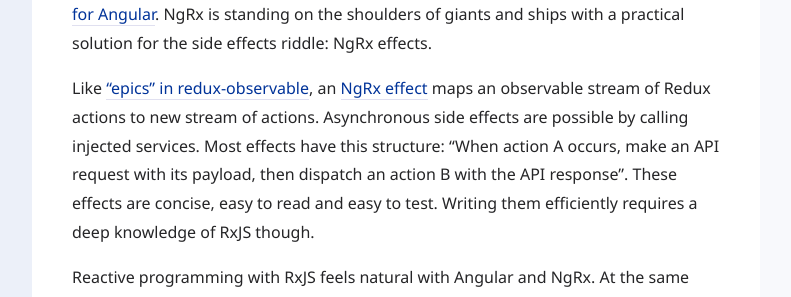
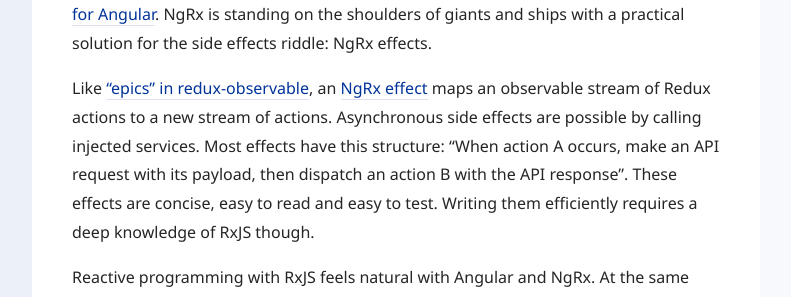
Before and after one commit to molily/molily.de, a Jekyll site: the page built from _posts/2017-11-02-angular-typescript-rxjs.md, in a window 1280 px wide and 900 px high, scrolled down 4320 px. Shown: the part 183-480 px from the top of the window, without its empty margins (88-879 px from the left). Built offline with Jekyll 4.4.1, drawn with Linux system fonts in a browser that asks for light colours; some web fonts are replaced.

Commit message:
Article typos

```diff
--- a/_posts/2017-11-02-angular-typescript-rxjs.md
+++ b/_posts/2017-11-02-angular-typescript-rxjs.md
@@ -71,7 +71,7 @@
 
 So I’m struggling with expressing logic in RxJS that would be simple to implement imperatively. At the same time, I’m convinced that this way of programming has its clear benefits in some cases. For example, I’m using [NgRx, a Redux implementation for Angular](https://github.com/ngrx/platform). NgRx is standing on the shoulders of giants and ships with a practical solution for the side effects riddle: NgRx effects.
 
-Like [“epics” in redux-observable](https://redux-observable.js.org/docs/basics/Epics.html), an [NgRx effect](https://github.com/ngrx/platform/blob/master/docs/effects/README.md) maps an observable stream of Redux actions to new stream of actions. Asynchronous side effects are possible by calling injected services. Most effects have this structure: “When action A occurs, make an API request with its payload, then dispatch an action B with the API response”. These effects are concise, easy to read and easy to test. Writing them efficiently requires a deep knowledge of RxJS though.
+Like [“epics” in redux-observable](https://redux-observable.js.org/docs/basics/Epics.html), an [NgRx effect](https://github.com/ngrx/platform/blob/master/docs/effects/README.md) maps an observable stream of Redux actions to a new stream of actions. Asynchronous side effects are possible by calling injected services. Most effects have this structure: “When action A occurs, make an API request with its payload, then dispatch an action B with the API response”. These effects are concise, easy to read and easy to test. Writing them efficiently requires a deep knowledge of RxJS though.
 
 Reactive programming with RxJS feels natural with Angular and NgRx. At the same time it doesn’t integrate magically with Angular components and services, it’s still manual work.
 
```
